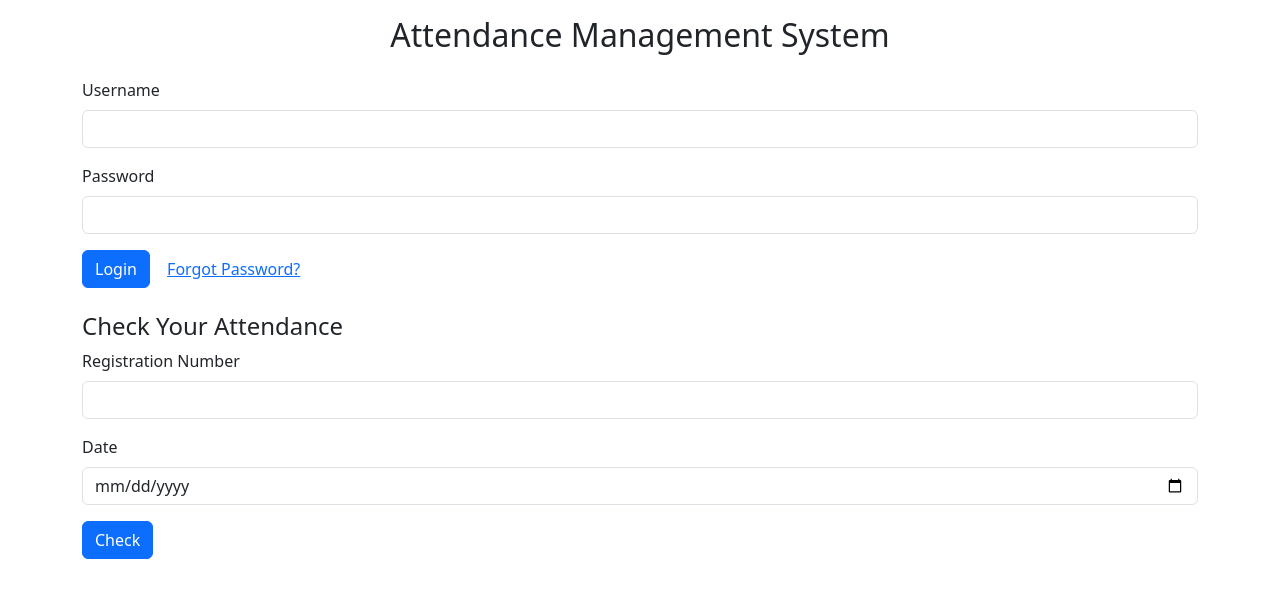
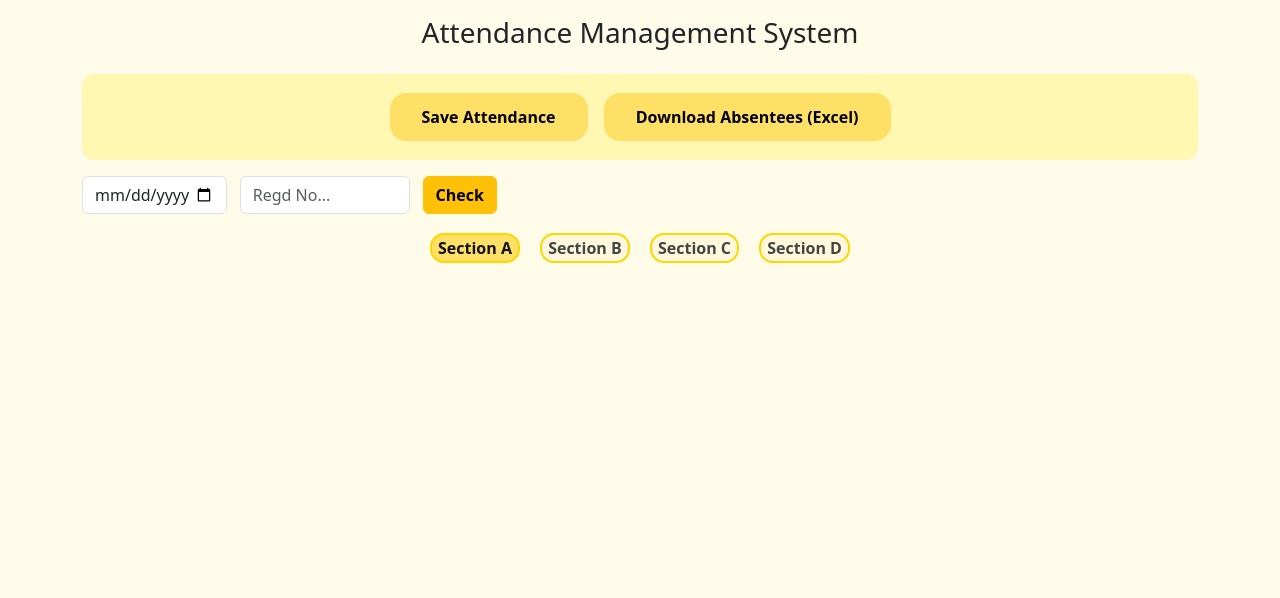
Before and after one commit to pksvcse19752005/attendancemanagementsystem1, a Flask app: page / in a window 1280 px wide. Shown: the top 598 px of the page. Run offline with Flask 3, Linux system fonts and the light colour scheme.

Commit message:
Update attendance.html

```diff
--- a/templates/attendance.html
+++ b/templates/attendance.html
@@ -5,85 +5,47 @@
     <title>Attendance Management System</title>
     <meta name="viewport" content="width=device-width, initial-scale=1"/>
     <link href="https://cdn.jsdelivr.net/npm/bootstrap@5.3.0/dist/css/bootstrap.min.css" rel="stylesheet"/>
+    <style>
+        body { background: #fffbe9; }
+        .main-actions { background: #fff7b2; border-radius: 12px; padding: 1rem; margin-bottom: 1rem;}
+        .action-btn { background: #ffe066; border: none; font-weight: bold; border-radius: 16px; padding: 0.75rem 2rem; margin: 3px 6px;}
+        .chip { border-radius: 20px; padding: 0.5rem 1.2rem; border: none; margin: 0 0.19rem; font-weight: 600;}
+        .chip-present { background: #2ecc71; color: #fff;}
+        .chip-absent { background: #e74c3c; color: #fff;}
+        .chip-perm { background: #f8c519; color: #222;}
+        .student-card { background: #fff; border-radius: 14px; box-shadow: 0 1px 7px #0001; margin-bottom: 0.7rem; padding: 1rem;}
+        .section-btn { border: 2px solid #ffd700; border-radius: 14px; background: #fff8dc; color: #444; font-weight: bold; margin: 0.2rem 0.5rem;}
+        .section-btn.selected, .section-btn:active { background: #ffe066; color: #111; }
+        .students-list { margin-top: 1rem;}
+        .top-bar { display: flex; gap: 0.8em; margin-bottom: 1em;}
+        .top-bar input[type="date"] { max-width: 145px; }
+        .top-bar input[type="text"] { max-width: 170px; }
+    </style>
 </head>
 <body>
-<div class="container mt-3">
-    <h2 class="text-center mb-4">Attendance Management System</h2>
-
-    <!-- Login Section -->
-    <div id="loginSection">
-        <form id="loginForm">
-            <div class="mb-3">
-                <label for="usernameInput" class="form-label">Username</label>
-                <input type="text" id="usernameInput" class="form-control" required/>
+<div class="container py-3">
+    <h3 class="text-center mb-4">Attendance Management System</h3>
+    <div class="main-actions text-center">
+        <button class="action-btn" id="saveAttendBtn">Save Attendance</button>
+        <button class="action-btn" id="downloadBtn">Download Absentees (Excel)</button>
     </div>
-            <div class="mb-3">
-                <label for="passwordInput" class="form-label">Password</label>
-                <input type="password" id="passwordInput" class="form-control" required/>
+    <div class="top-bar align-items-center">
+        <input type="date" id="dateInput" class="form-control" />
+        <input type="text" id="regnoCheck" class="form-control" placeholder="Regd No..." />
+        <button class="btn btn-warning" style="font-weight:600;" id="checkBtn">Check</button>
     </div>
-            <button type="submit" class="btn btn-primary">Login</button>
-            <button type="button" class="btn btn-link" onclick="showForgotPassword()">Forgot Password?</button>
-        </form>
-        <div id="loginMessage" class="mt-2 text-danger"></div>
+    <div class="mb-2 text-center">
+        <button class="section-btn selected" id="sectionA">Section A</button>
+        <button class="section-btn" id="sectionB">Section B</button>
+        <button class="section-btn" id="sectionC">Section C</button>
+        <button class="section-btn" id="sectionD">Section D</button>
+    </div>
+    <div class="students-list" id="studentsList"></div>
+    <div id="attendanceMessage" class="mt-3 text-center"></div>
 </div>
 
-    <!-- Forgot Password Section -->
-    <div id="forgotSection" style="display:none;">
-        <form id="forgotForm">
-            <div class="mb-3">
-                <label for="forgotUsernameInput" class="form-label">Username</label>
-                <input type="text" id="forgotUsernameInput" class="form-control" required/>
-            </div>
-            <button type="submit" class="btn btn-warning">Send Reset Link</button>
-            <button type="button" class="btn btn-link" onclick="showLogin()">Back to Login</button>
-        </form>
-        <div id="forgotMessage" class="mt-2 text-info"></div>
-    </div>
-
-    <!-- Attendance Section -->
-    <div id="attendanceSection" style="display:none;">
-        <h4>Mark Attendance</h4>
-        <form id="attendanceForm">
-            <div class="mb-3">
-                <label for="dateInput" class="form-label">Date</label>
-                <input type="date" id="dateInput" class="form-control" required/>
-            </div>
-            <div class="mb-3">
-                <label for="sectionSelect" class="form-label">Select Section</label>
-                <select id="sectionSelect" class="form-select" required>
-                    <option value="" disabled selected>Select a section</option>
-                    <option value="A">Section A</option>
-                    <option value="B">Section B</option>
-                    <option value="C">Section C</option>
-                    <option value="D">Section D</option>
-                </select>
-            </div>
-            <div id="studentsList"></div>
-            <button type="submit" class="btn btn-success mt-3">Submit Attendance</button>
-        </form>
-        <button class="btn btn-info mt-3" onclick="exportAbsentees()">Export Absentees</button>
-        <button class="btn btn-outline-secondary mt-3 ms-2" onclick="logout()">Logout</button>
-        <div id="attendanceMessage" class="mt-2"></div>
-    </div>
-
-    <!-- Check Attendance Section -->
-    <div id="checkSection" class="mt-4">
-        <h4>Check Your Attendance</h4>
-        <form id="checkForm">
-            <div class="mb-3">
-                <label for="regnoInput" class="form-label">Registration Number</label>
-                <input type="text" id="regnoInput" class="form-control" required/>
-            </div>
-            <div class="mb-3">
-                <label for="checkDateInput" class="form-label">Date</label>
-                <input type="date" id="checkDateInput" class="form-control" required/>
-            </div>
-            <button type="submit" class="btn btn-primary">Check</button>
-        </form>
-        <div id="checkMessage" class="mt-2"></div>
-    </div>
-</div>
 <script>
+// Student data placeholders; replace with actual lists
 const sectionStudents = {
   A: [
     ['23KD1A0501', 'ABDUL GUFFRAN'],['23KD1A0502', 'ADAPAKA TEJASRI'],['23KD1A0503', 'ADDANKI MAHESWARI'],['23KD1A0504', 'ALAMANDA SANJANA BLESSY'],
@@ -167,150 +129,109 @@
   ]
 };
 
-// (Paste full lists for every section as in your previous uploads!)
-function showForgotPassword() {
-    document.getElementById('loginSection').style.display = 'none';
-    document.getElementById('forgotSection').style.display = '';
+let currentSection = 'A';
+
+function getCurrentStudents() {
+    if(currentSection === 'A') return studentsA;
+    if(currentSection === 'B') return studentsB;
+    if(currentSection === 'C') return studentsC;
+    if(currentSection === 'D') return studentsD;
+    return [];
 }
-function showLogin() {
-    document.getElementById('loginSection').style.display = '';
-    document.getElementById('forgotSection').style.display = 'none';
+
+['A','B','C','D'].forEach(letter => {
+    document.getElementById('section'+letter).onclick = function(){
+        document.querySelectorAll('.section-btn').forEach(btn=>btn.classList.remove('selected'));
+        this.classList.add('selected');
+        currentSection = letter;
+        renderStudents();
     }
-function logout() {
-    document.getElementById('attendanceSection').style.display = 'none';
-    document.getElementById('loginSection').style.display = '';
-    clearMessages();
+});
+
+let attendanceState = {};
+
+function setAttendance(reg, name, status) {
+    attendanceState[reg] = {name, status};
 }
-function clearMessages() {
-    document.getElementById('loginMessage').textContent = '';
-    document.getElementById('forgotMessage').textContent = '';
-    document.getElementById('attendanceMessage').textContent = '';
-    document.getElementById('checkMessage').textContent = '';
+
+function getAttendance(reg) {
+    return (attendanceState[reg] && attendanceState[reg].status) || "Present";
 }
-document.getElementById('sectionSelect').addEventListener('change', function() {
-    const selectedSection = this.value;
-    const studentsListDiv = document.getElementById('studentsList');
-    studentsListDiv.innerHTML = '';
-    if (!sectionStudents[selectedSection]) { return; }
-    const header = document.createElement('div');
-    header.className = 'row fw-bold mb-2';
-    header.innerHTML = `
-        <div class="col-3">Registration Number</div>
-        <div class="col-6">Name</div>
-        <div class="col-3">Status</div>
+
+function renderStudents() {
+    let listDiv = document.getElementById('studentsList');
+    listDiv.innerHTML = '';
+    let students = getCurrentStudents();
+    students.forEach(([reg, name])=>{
+        let card = document.createElement('div');
+        card.className = 'student-card d-flex align-items-center justify-content-between flex-wrap';
+        let curStatus = getAttendance(reg);
+        card.innerHTML = `
+            <div>
+                <strong style="letter-spacing:1px;">${name}</strong><br>
+                <span style="font-size:0.95em;color:#888;letter-spacing:1px;">${reg}</span>
+            </div>
+            <div>
+                <button class="chip chip-present ${curStatus==='Present'?'':'d-none'}" onclick="setStatus('${reg}','${name}','Present', this)">Present</button>
+                <button class="chip chip-absent ${curStatus==='Absent'?'':'d-none'}" onclick="setStatus('${reg}','${name}','Absent', this)">Absent</button>
+                <button class="chip chip-perm ${curStatus==='Perm.'?'':'d-none'}" onclick="setStatus('${reg}','${name}','Perm.', this)">Perm.</button>
+                <button class="chip chip-present ${curStatus==='Present'?'d-none':''}" onclick="setStatus('${reg}','${name}','Present', this)">Present</button>
+                <button class="chip chip-absent ${curStatus==='Absent'?'d-none':''}" onclick="setStatus('${reg}','${name}','Absent', this)">Absent</button>
+                <button class="chip chip-perm ${curStatus==='Perm.'?'d-none':''}" onclick="setStatus('${reg}','${name}','Perm.', this)">Perm.</button>
+            </div>
         `;
-    studentsListDiv.appendChild(header);
-    sectionStudents[selectedSection].forEach(([regNo, name]) => {
-        const row = document.createElement('div');
-        row.className = 'row align-items-center mb-2';
-        row.innerHTML = `
-            <div class="col-3"><input type="text" class="form-control" value="${regNo}" readonly /></div>
-            <div class="col-6"><input type="text" class="form-control" value="${name}" readonly /></div>
-            <div class="col-3"><select class="form-select" id="status-${regNo}">
-                <option>Present</option>
-                <option>Absent</option>
-                <option>Late</option>
-            </select></div>
-        `;
-        studentsListDiv.appendChild(row);
+        listDiv.appendChild(card);
     });
-});
-document.getElementById('loginForm').addEventListener('submit', async (e) => {
-    e.preventDefault(); clearMessages();
-    const username = document.getElementById('usernameInput').value.trim();
-    const password = document.getElementById('passwordInput').value;
-    try {
-        const res = await fetch('/api/login', {
+}
+
+window.setStatus = function(reg, name, status, btn){
+    setAttendance(reg, name, status);
+    renderStudents();
+}
+
+renderStudents();
+
+document.getElementById('saveAttendBtn').onclick = async function(){
+    let date = document.getElementById('dateInput').value;
+    if(!date){
+        document.getElementById('attendanceMessage').textContent = "Date required.";
+        return;
+    }
+    if(Object.keys(attendanceState).length === 0){
+        document.getElementById('attendanceMessage').textContent = "No attendance to save.";
+        return;
+    }
+    const attendance = {};
+    Object.entries(attendanceState).forEach(([reg,o])=> attendance[reg] = {name:o.name, status:o.status});
+    const resp = await fetch('/api/save', {
         method: 'POST',
         headers: {'Content-Type': 'application/json'},
-            body: JSON.stringify({username, password})
+        body: JSON.stringify({date, attendance})
     });
-        const data = await res.json();
-        if (data.success) {
-            document.getElementById('loginSection').style.display = 'none';
-            document.getElementById('attendanceSection').style.display = '';
-        } else {
-            document.getElementById('loginMessage').textContent = data.error || 'Login failed';
+    const data = await resp.json();
+    document.getElementById('attendanceMessage').textContent = data.success ? "Attendance saved!" : (data.error || "Error saving attendance");
+};
+
+document.getElementById('downloadBtn').onclick = function(){
+    let date = document.getElementById('dateInput').value;
+    if(!date){
+        document.getElementById('attendanceMessage').textContent = "Date required for export.";
+        return;
     }
-    } catch (error) {
-        document.getElementById('loginMessage').textContent = 'Error during login';
+    window.location = `/api/export_absentees/?date=${encodeURIComponent(date)}`;
+};
+
+document.getElementById('checkBtn').onclick = async function(){
+    let regno = document.getElementById('regnoCheck').value.trim();
+    let date = document.getElementById('dateInput').value;
+    if(!regno || !date){
+        document.getElementById('attendanceMessage').textContent = "Enter regd no and date!";
+        return;
     }
-});
-document.getElementById('forgotForm').addEventListener('submit', async (e) => {
-    e.preventDefault(); clearMessages();
-    const username = document.getElementById('forgotUsernameInput').value.trim();
-    try {
-        const res = await fetch('/api/forgot_password', {
-            method: 'POST',
-            headers: {'Content-Type': 'application/json'},
-            body: JSON.stringify({username})
-        });
-        const data = await res.json();
-        if (data.success) {
-            document.getElementById('forgotMessage').textContent = 'Reset link sent!';
-        } else {
-            document.getElementById('forgotMessage').textContent = data.error || 'Failed to send reset link';
-        }
-    } catch (error) {
-        document.getElementById('forgotMessage').textContent = 'Error sending reset link';
-    }
-});
-document.getElementById('attendanceForm').addEventListener('submit', async (e) => {
-    e.preventDefault(); clearMessages();
-    const date = document.getElementById('dateInput').value;
-    if (!date) {
-        document.getElementById('attendanceMessage').textContent = 'Please select a date.'; return;
-    }
-    const selectedSection = document.getElementById('sectionSelect').value;
-    if (!selectedSection) {
-        document.getElementById('attendanceMessage').textContent = 'Please select a section.'; return;
-    }
-    const attendance = {};
-    sectionStudents[selectedSection].forEach(([regNo, name]) => {
-        const statusSelect = document.getElementById(`status-${regNo}`);
-        const status = statusSelect ? statusSelect.value : 'Absent';
-        attendance[regNo] = { name, status };
-    });
-    try {
-        const res = await fetch('/api/save', {
-            method: 'POST',
-            headers: {'Content-Type': 'application/json'},
-            body: JSON.stringify({ date, attendance })
-        });
-        const data = await res.json();
-        if (data.success) {
-            document.getElementById('attendanceMessage').textContent = 'Attendance saved successfully.';
-        } else {
-            document.getElementById('attendanceMessage').textContent = data.error || 'Failed to save attendance.';
-        }
-    } catch (error) {
-        document.getElementById('attendanceMessage').textContent = 'Error saving attendance.';
-    }
-});
-function exportAbsentees() {
-    const date = document.getElementById('dateInput').value;
-    if (!date) {
-        document.getElementById('attendanceMessage').textContent = 'Please enter a date to export absentees.'; return;
-    }
-    window.location.href = `/api/export_absentees/?date=${encodeURIComponent(date)}`;
-}
-document.getElementById('checkForm').addEventListener('submit', async (e) => {
-    e.preventDefault(); clearMessages();
-    const regno = document.getElementById('regnoInput').value.trim();
-    const date = document.getElementById('checkDateInput').value;
-    if (!regno || !date) {
-        document.getElementById('checkMessage').textContent = 'Please enter registration number and date.'; return;
-    }
-    try {
-        const res = await fetch(`/api/check?regno=${encodeURIComponent(regno)}&date=${encodeURIComponent(date)}`);
-        const data = await res.json();
-        document.getElementById('checkMessage').textContent = `Status: ${data.status}`;
-    } catch (error) {
-        document.getElementById('checkMessage').textContent = 'Error checking attendance.';
-    }
-});
+    const resp = await fetch(`/api/check?regno=${encodeURIComponent(regno)}&date=${encodeURIComponent(date)}`);
+    const data = await resp.json();
+    document.getElementById('attendanceMessage').textContent = `Status for ${regno}: ${data.status}`;
+};
 </script>
-<script src="https://cdn.jsdelivr.net/npm/@popperjs/core@2.11.6/dist/umd/popper.min.js"></script>
-<script src="https://cdn.jsdelivr.net/npm/bootstrap@5.3.0/dist/js/bootstrap.min.js"></script>
 </body>
 </html>
```
Lines whose indentation alone changed are shown as unchanged.
